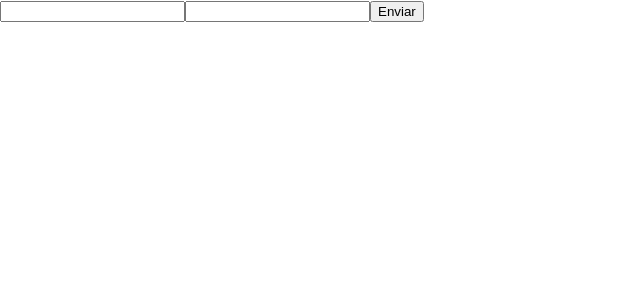
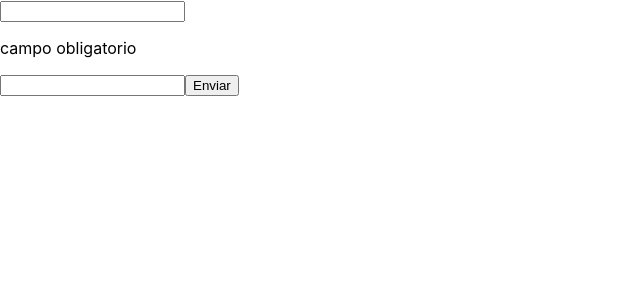
Before and after one commit to JoaquinMelladoQ/React-app-example, a React (Create React App) app: page / in a window 1280 px wide. Shown: the top 300 px of the page, without its empty margins (0-640 px from the left). Built offline with nearby package versions, Linux system fonts and the light colour scheme.

Commit message:
added a validation at form

```diff
--- a/src/Components/FormularioSimple.jsx
+++ b/src/Components/FormularioSimple.jsx
@@ -1,8 +1,14 @@
 import React, { Component } from 'react'
+import Parag from './Parag'
+
 
 export default class FormularioSimple extends Component {
 
-    state = {}
+    state = {
+        errors: {
+            nombre: 'campo obligatorio'
+        }
+    }
 
     handleChange = ({ target }) => {
         const { name, value } = target
@@ -11,14 +17,16 @@ export default class FormularioSimple extends Component {
 
     handleSubmit = e => {
         e.preventDefault()
-        console.log('prevenido!!!!')
+        console.log('prevenido!', this.state)
     }
 
     render() {
+        const { errors } = this.state
         console.log(this.state)
         return (
             <form onSubmit={this.handleSubmit} >
                 <input name="nombre" onChange={this.handleChange} />
+                    {errors.nombre && <Parag>{errors.nombre}</Parag>}
                 <input name="apellido" onChange={this.handleChange} />
                 <input type="submit" value="Enviar"/>
             </form>
```
